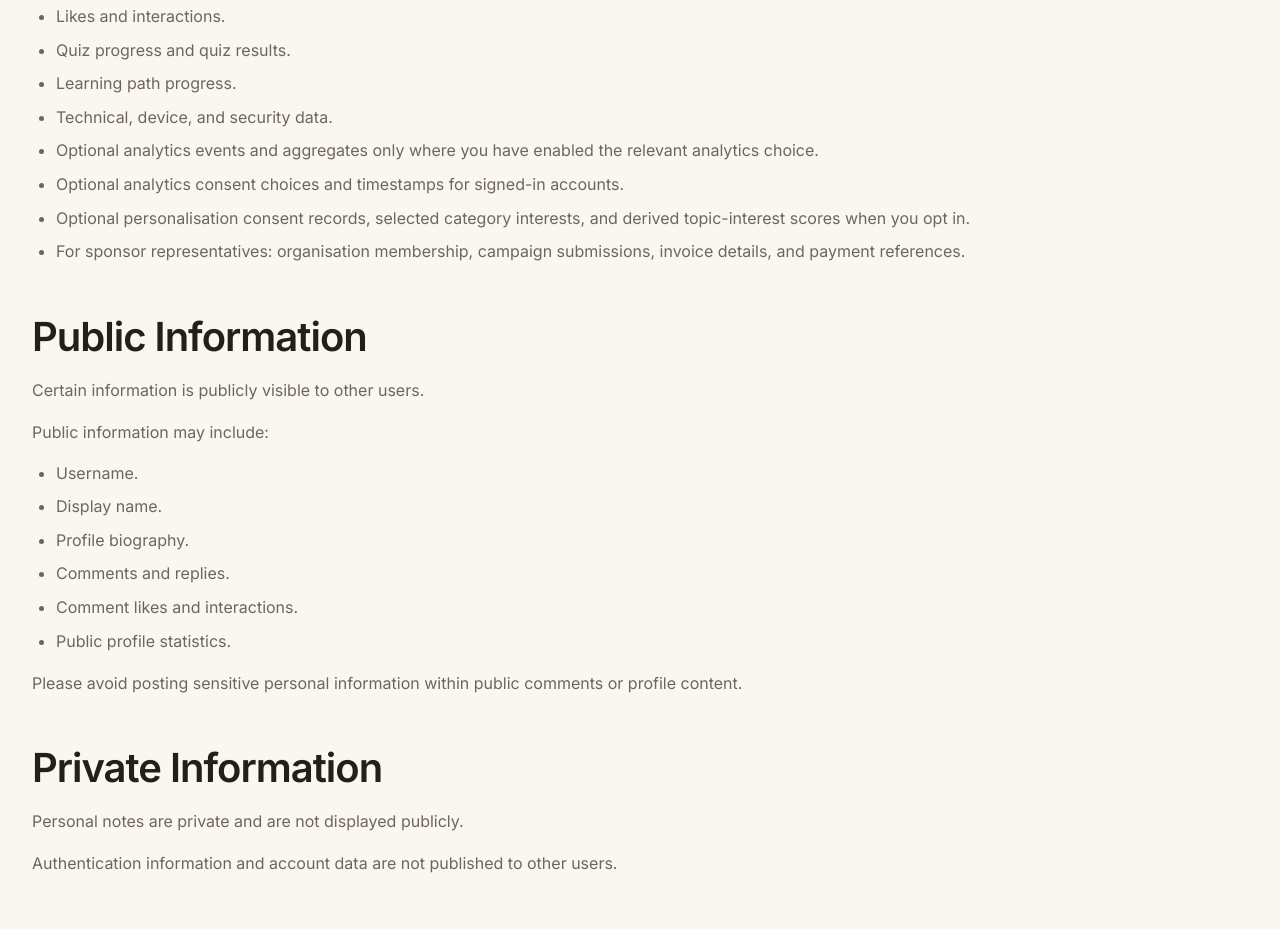
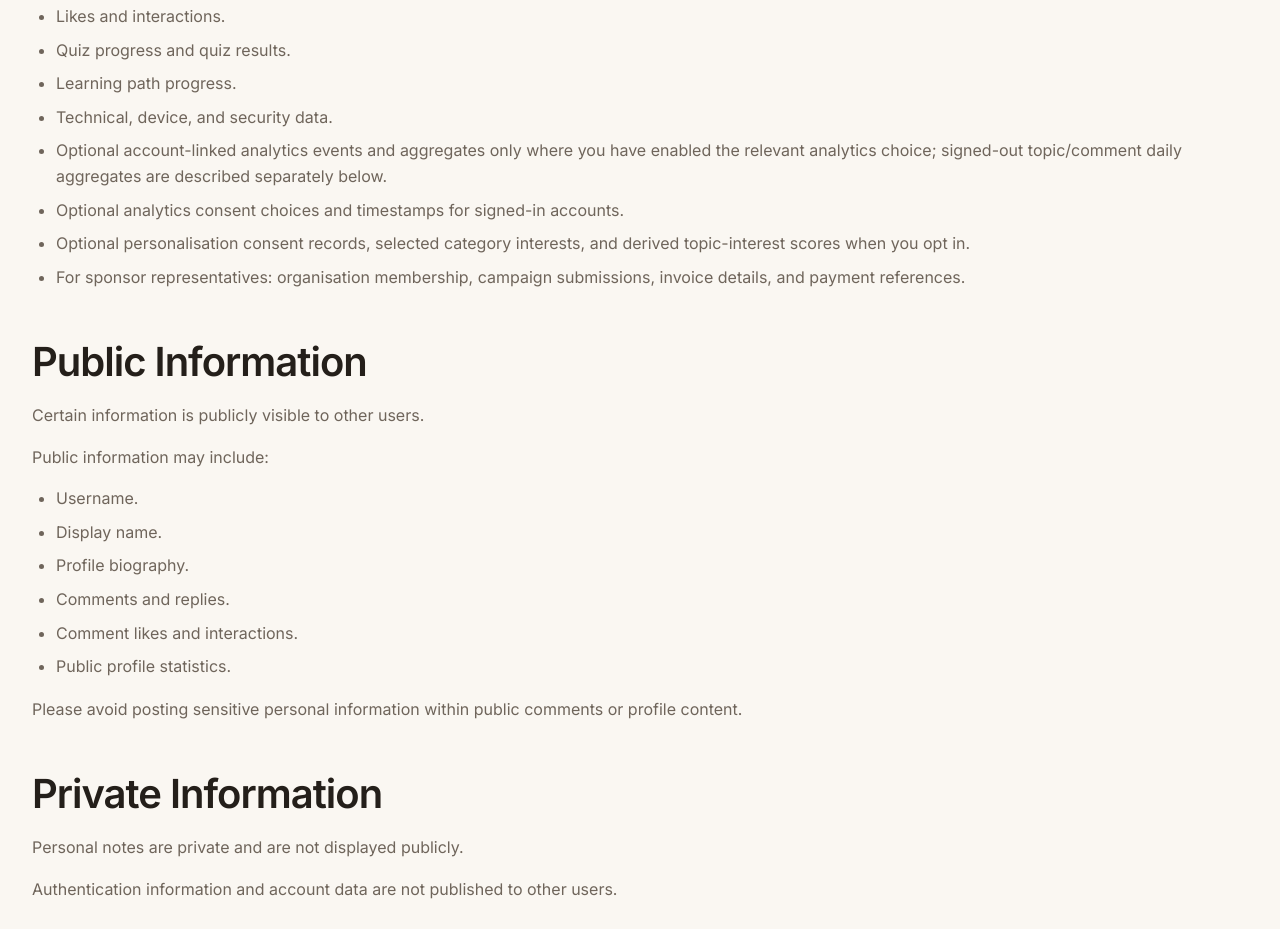
Before and after one commit to joshuaargent/TS_CathoScroll, a Next.js app: page /privacy in a window 1280 px wide. Shown: the part 1080-2009 px from the top of the page. Built offline with nearby package versions, Linux system fonts and the light colour scheme; no server answers.

Commit message:
copy: distinguish account-linked analytics from signed-out aggregate statistics

```diff
--- a/src/app/privacy/page.tsx
+++ b/src/app/privacy/page.tsx
@@ -63,7 +63,7 @@ export default function PrivacyPage() {
             <li>Quiz progress and quiz results.</li>
             <li>Learning path progress.</li>
             <li>Technical, device, and security data.</li>
-            <li>Optional analytics events and aggregates only where you have enabled the relevant analytics choice.</li>
+            <li>Optional account-linked analytics events and aggregates only where you have enabled the relevant analytics choice; signed-out topic/comment daily aggregates are described separately below.</li>
             <li>Optional analytics consent choices and timestamps for signed-in accounts.</li>
             <li>Optional personalisation consent records, selected category interests, and derived topic-interest scores when you opt in.</li>
             <li>For sponsor representatives: organisation membership, campaign submissions, invoice details, and payment references.</li>
```
